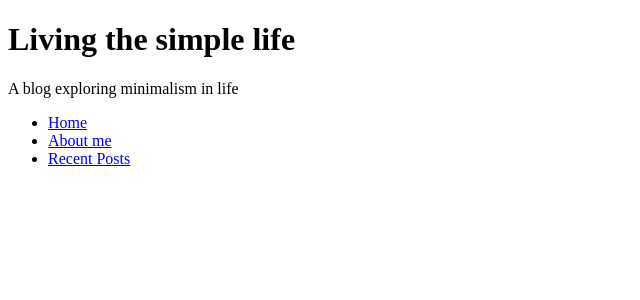
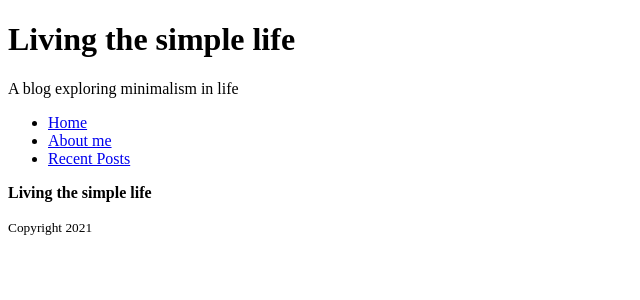
Before and after one commit to manikagnish/blog-prev, a React (Create React App) app: page / in a window 1280 px wide. Shown: the top 300 px of the page, without its empty margins (0-640 px from the left). Built offline with nearby package versions, Linux system fonts and the light colour scheme.

Commit message:
created blogbody and footer component

```diff
--- a/src/App.js
+++ b/src/App.js
@@ -1,9 +1,13 @@
 import Header from './components/Header';
+import BlogBody from './components/BlogBody';
+import Footer from './components/Footer';
 
 function App() {
   return (
     <div>
       <Header />
+      <BlogBody />
+      <Footer />
     </div>
   );
 }
--- /dev/null
+++ b/src/components/BlogBody.js
@@ -0,0 +1,3 @@
+export default function BlogBody() {
+  return <div class="container container-flex"></div>;
+}
--- /dev/null
+++ b/src/components/Footer.js
@@ -0,0 +1,12 @@
+export default function Footer() {
+  return (
+    <footer>
+      <div class="footer-container">
+        <p>
+          <strong>Living the simple life</strong>
+        </p>
+        <small>Copyright 2021</small>
+      </div>
+    </footer>
+  );
+}
```
